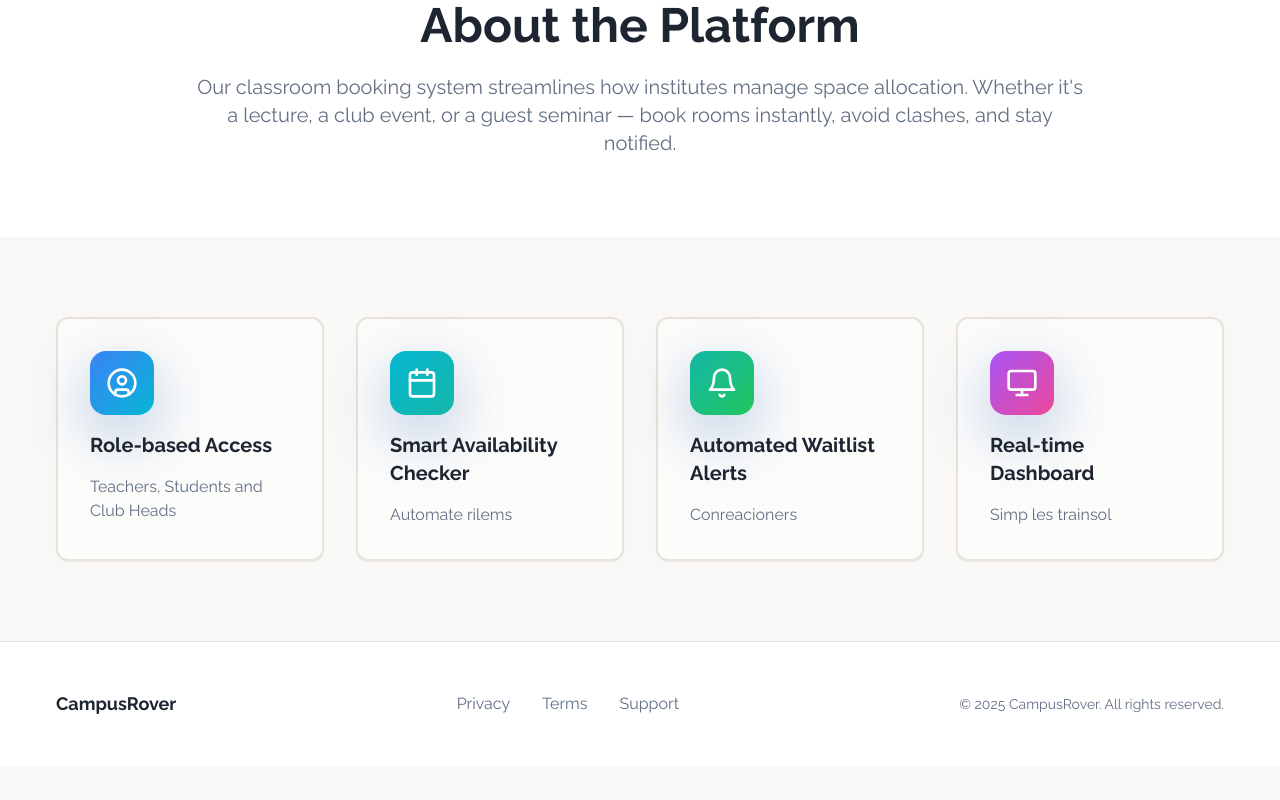
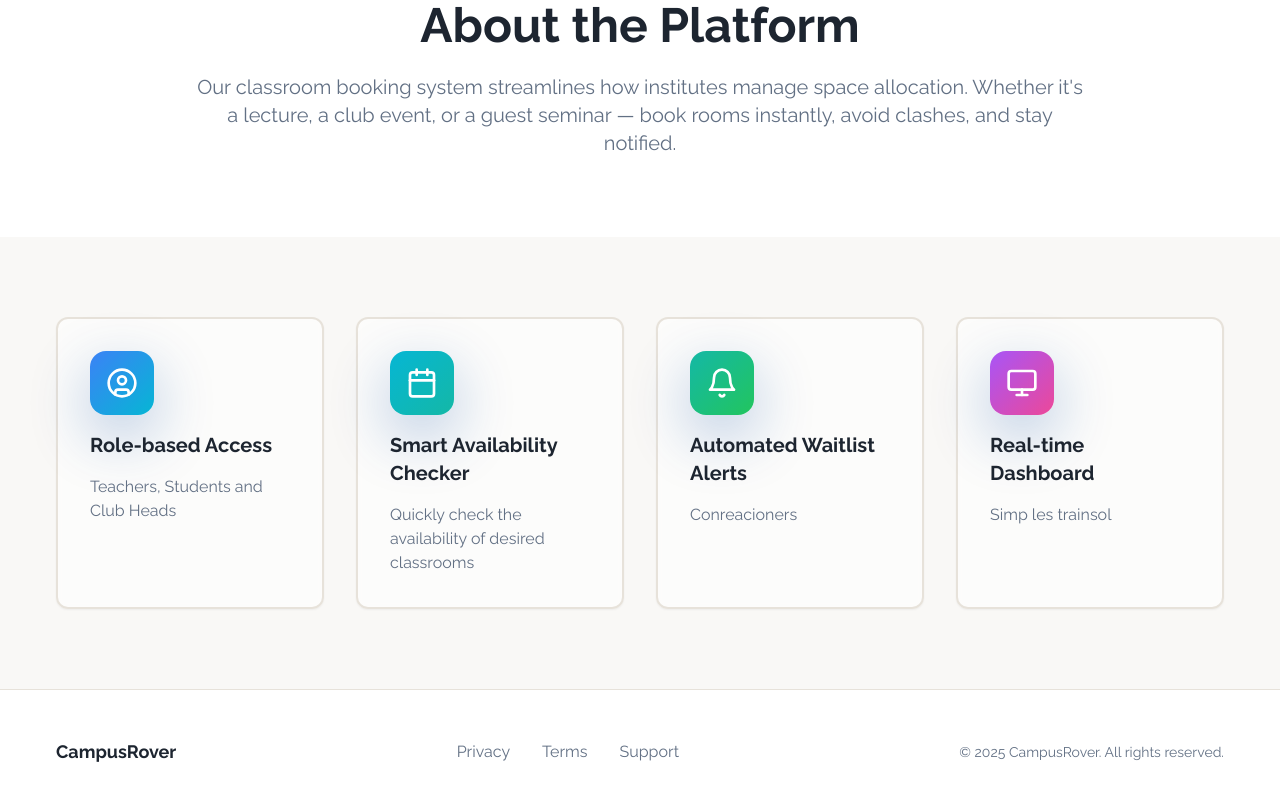
Before and after one commit to rrishi2469/campus-rover-aura, a React (Vite) app: page / in a window 1280 px wide. Shown: the part 891-1691 px from the top of the page. Before the commit the page ends 1657 px from the top, so only its background shows below. Built offline with nearby package versions, Linux system fonts and the light colour scheme; the HTML template or start-up script is replaced by a standard one.

Commit message:
Refactor: Update feature subtitle

```diff
--- a/src/components/Features.tsx
+++ b/src/components/Features.tsx
@@ -11,7 +11,7 @@ const features = [
   {
     icon: Calendar,
     title: "Smart Availability Checker",
-    subtitle: "Automate rilems",
+    subtitle: "Quickly check the availability of desired classrooms",
     gradient: "from-cyan-500 to-teal-500",
   },
   {
```
